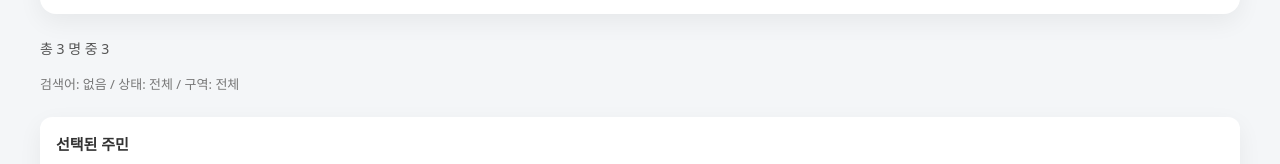
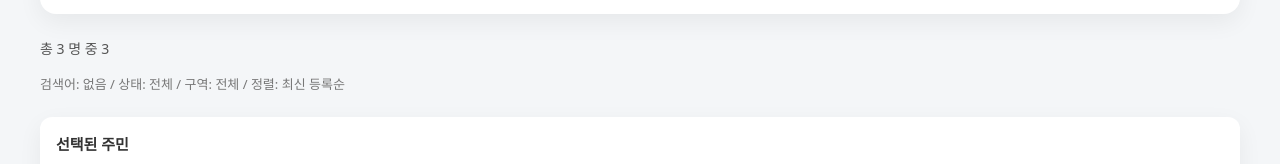
Before and after one commit to JEON-DONG-HEE/wise-village-life, a React (Vite) app: page / in a window 1280 px wide. Shown: the part 492-656 px from the top of the page. Built offline with nearby package versions, Linux system fonts and the light colour scheme.

Commit message:
정렬 방식 초기화 기능 추가

```diff
--- a/src/App.tsx
+++ b/src/App.tsx
@@ -46,7 +46,8 @@ function App() {
   const isFiltered =
     trimmedKeyword !== "" ||
     selectedStatus !== "전체" ||
-    selectedArea !== "전체";
+    selectedArea !== "전체" ||
+    sortOrder !== "latest";
 
   const selectedResident =
     residents.find(
@@ -70,6 +71,7 @@ function App() {
     setKeyword("");
     setSelectedStatus("전체");
     setSelectedArea("전체");
+    setSortOrder("latest");
   };
 
   const handleClearSelectedResident = () => {
@@ -103,6 +105,7 @@ function App() {
         keyword={trimmedKeyword}
         selectedStatus={selectedStatus}
         selectedArea={selectedArea}
+        sortOrder={sortOrder}
         isFiltered={isFiltered}
         onResetFilters={handleResetFilters}
       />
--- a/src/components/FilterSummary.tsx
+++ b/src/components/FilterSummary.tsx
@@ -1,4 +1,8 @@
-import type { AreaFilterType, FilterStatus } from "../types/resident";
+import type {
+  AreaFilterType,
+  FilterStatus,
+  SortOrder,
+} from "../types/resident";
 
 type FilterSummaryProps = {
   totalCount: number;
@@ -6,6 +10,7 @@ type FilterSummaryProps = {
   keyword: string;
   selectedStatus: FilterStatus;
   selectedArea: AreaFilterType;
+  sortOrder: SortOrder;
   isFiltered: boolean;
   onResetFilters: () => void;
 };
@@ -16,9 +21,13 @@ function FilterSummary({
   keyword,
   selectedStatus,
   selectedArea,
+  sortOrder,
   isFiltered,
   onResetFilters,
 }: FilterSummaryProps) {
+  const sortOrderLabel =
+    sortOrder === "latest" ? "최신 등록순" : "오래된 등록순";
+
   return (
     <div className="filter-summary-box">
       <div className="result-summary">
@@ -27,7 +36,7 @@ function FilterSummary({
 
       <div className="filter-summary">
         검색어: {keyword || "없음"} / 상태: {selectedStatus} / 구역:{" "}
-        {selectedArea}
+        {selectedArea} / 정렬: {sortOrderLabel}
       </div>
 
       {isFiltered && (
```
